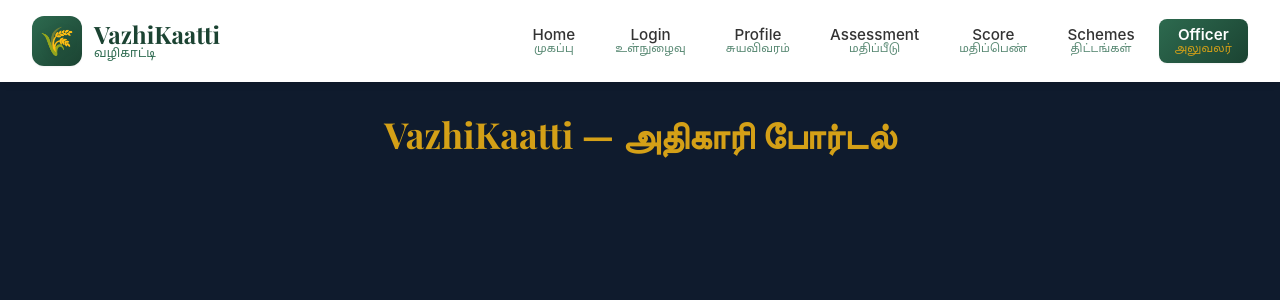
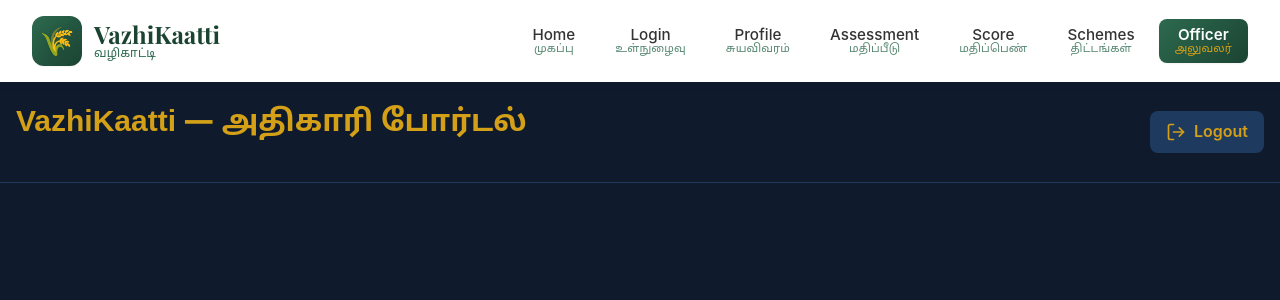
Before and after one commit to ManujanaNagaraj/VazhiKaatti-AI-Credit-Companion-for-Women-Farmers, a React (Create React App) app in the folder frontend/: page /officer in a window 1280 px wide. Shown: the top 300 px of the page. Built offline with nearby package versions, Linux system fonts and the light colour scheme; the HTML template or start-up script is replaced by a standard one.

Commit message:
Add header with Tamil title and gold logout button on right

```diff
--- a/frontend/src/pages/OfficerDashboard.jsx
+++ b/frontend/src/pages/OfficerDashboard.jsx
@@ -1,5 +1,6 @@
 import React, { useState } from 'react';
 import { useNavigate } from 'react-router-dom';
+import { LogOut } from 'lucide-react';
 import AnimatedPage from '../components/AnimatedPage';
 
 const OfficerDashboard = () => {
@@ -21,10 +22,30 @@
   return (
     <AnimatedPage>
       <div className="min-h-screen" style={{ backgroundColor: '#0F1B2D' }}>
+        {/* Header */}
+        <header className="border-b" style={{ borderColor: '#1e3a5f' }}>
+          <div className="max-w-7xl mx-auto px-4 py-6">
+            <div className="flex justify-between items-center">
+              <h1
+                className="text-3xl font-bold"
+                style={{ color: '#D4A017', fontFamily: 'Noto Sans Tamil, sans-serif' }}
+              >
+                VazhiKaatti — அதிகாரி போர்டல்
+              </h1>
+              <button
+                onClick={() => navigate('/login')}
+                className="flex items-center gap-2 px-4 py-2 rounded-lg transition-all hover:scale-105"
+                style={{ backgroundColor: '#1e3a5f', color: '#D4A017' }}
+              >
+                <LogOut size={20} />
+                <span className="font-semibold">Logout</span>
+              </button>
+            </div>
+          </div>
+        </header>
+
         <div className="max-w-7xl mx-auto px-4 py-8">
-          <h1 className="text-4xl font-bold text-center mb-8" style={{ color: '#D4A017' }}>
-            VazhiKaatti — அதிகாரி போர்டல்
-          </h1>
+          {/* Content will go here */}
         </div>
       </div>
     </AnimatedPage>
```
